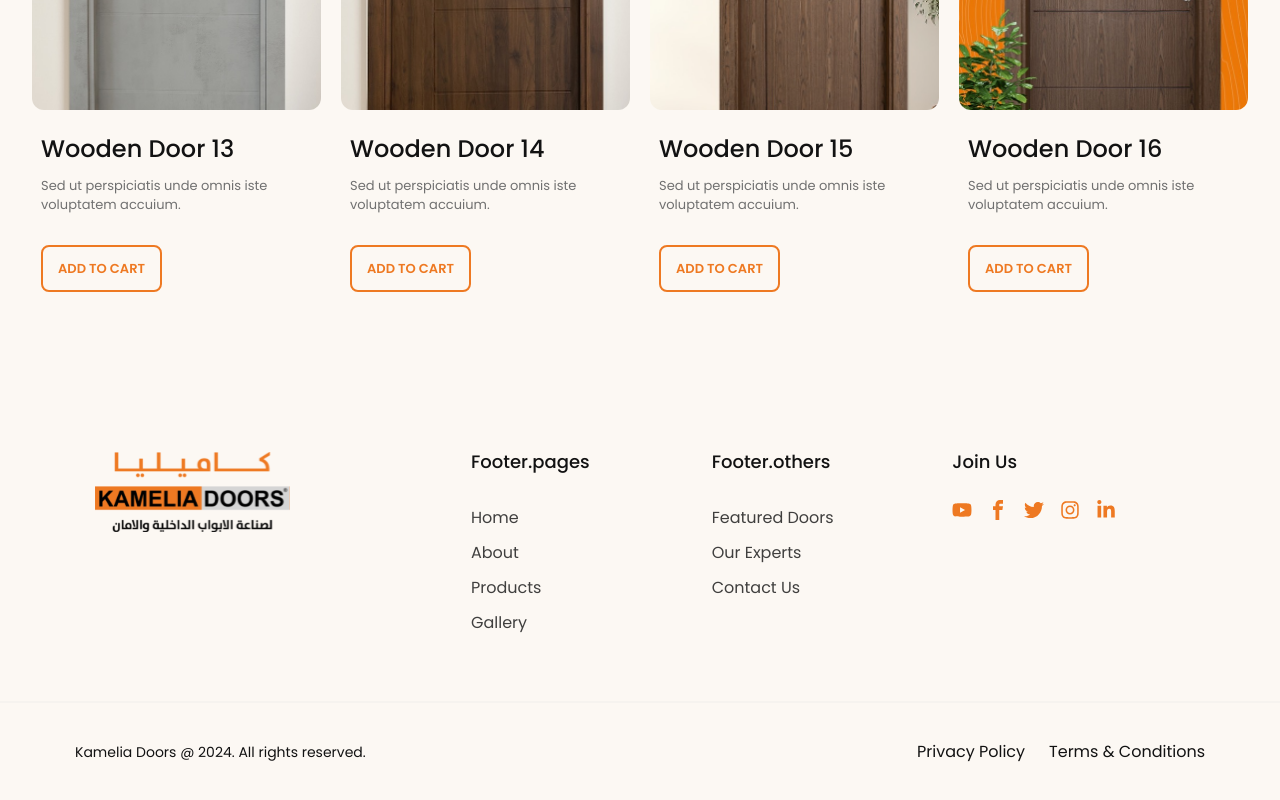
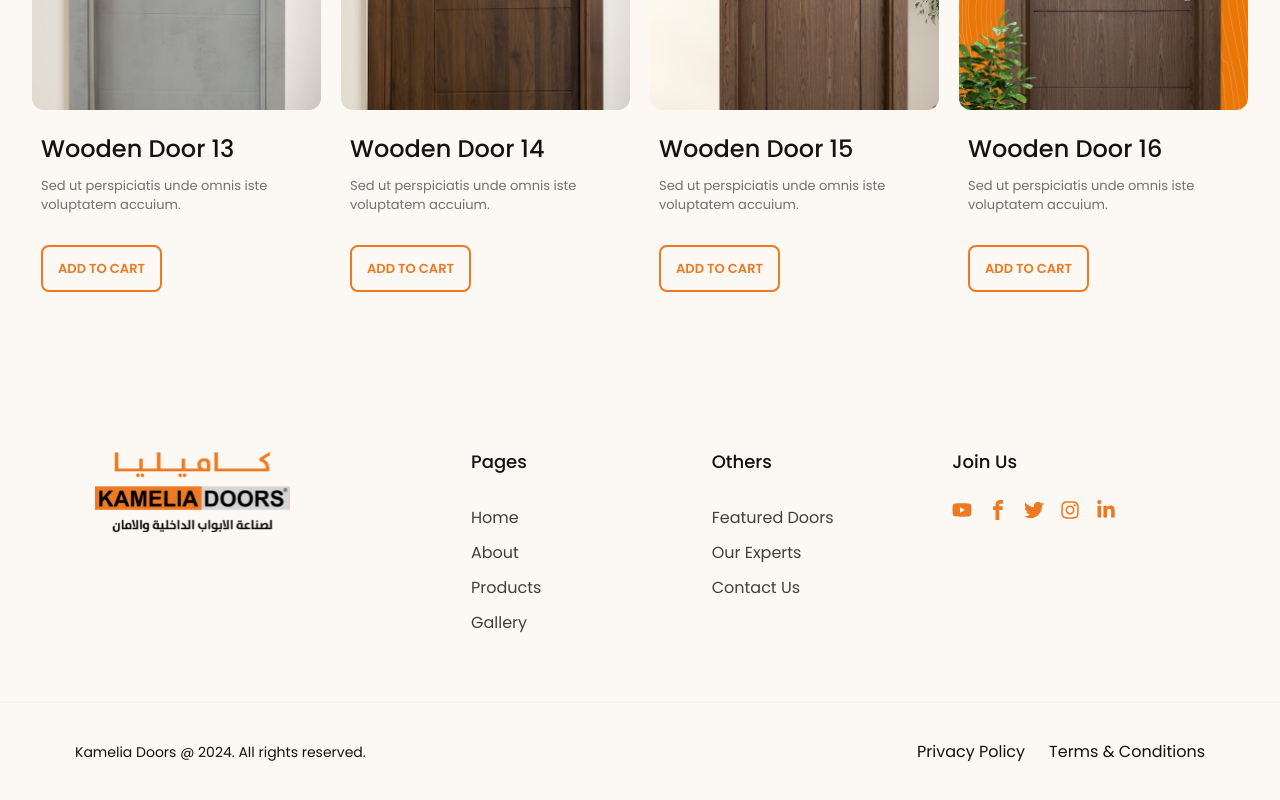
Before and after one commit to ShaYri12/kamelia-doors, a Next.js app: page /products in a window 1280 px wide. Shown: the part 2152-2952 px from the top of the page. Built offline with nearby package versions, Linux system fonts and the light colour scheme.

Commit message:
direction changes with the languages

```diff
--- a/app/components/DifferentWood.js
+++ b/app/components/DifferentWood.js
@@ -7,6 +7,7 @@ import "swiper/css/pagination";
 
 import { EffectCoverflow, Pagination } from "swiper/modules";
 import { useTranslation } from "react-i18next";
+import { i18n } from "next-i18next";
 
 const woodMaterials = [
   "/assets/wood-1.png",
@@ -64,7 +65,10 @@ export default function DifferentWood() {
   };
 
   return (
-    <div className="bg-[#FCF8F3] px-5 md:px-10 py-[40px] md:py-[80px] w-full">
+    <div
+      dir="ltr"
+      className="bg-[#FCF8F3] px-5 md:px-10 py-[40px] md:py-[80px] w-full"
+    >
       <div className="text-center">
         <h1 className="text-[#1B1717] text-[20px] sm:text-[40px] sm:leading-[50px] tracking-[7%] font-bold uppercase mb-2">
           {t("DifferentWood.different_wood_materials")}{" "}
--- a/app/components/LanguageSwitcher.js
+++ b/app/components/LanguageSwitcher.js
@@ -1,8 +1,8 @@
-'use client';
-import { useState } from 'react';
-import { useTranslation } from 'react-i18next';
-import i18n from '../../public/locales/i18n';
-import { FaGlobeAmericas, FaGlobeAsia } from 'react-icons/fa'; // Import icons
+"use client";
+import { useState, useEffect } from "react";
+import { useTranslation } from "react-i18next";
+import i18n from "../../public/locales/i18n";
+import { FaGlobeAmericas, FaGlobeAsia } from "react-icons/fa"; // Import icons
 
 const LanguageSwitcher = () => {
   const { t } = useTranslation();
@@ -12,18 +12,26 @@ const LanguageSwitcher = () => {
   const changeLanguage = (lng) => {
     i18n.changeLanguage(lng);
     setIsOpen(false); // Close dropdown after selection
+
+    // Update the direction based on the selected language
+    document.documentElement.dir = lng === "ar" ? "rtl" : "ltr";
   };
+
+  // Update the direction on initial render
+  useEffect(() => {
+    document.documentElement.dir = currentLanguage === "ar" ? "rtl" : "ltr";
+  }, [currentLanguage]);
 
   return (
     <div className="relative inline-block text-left min-w-[110px]">
-            <div className='min-h-full'>
+      <div className="min-h-full">
         <button
           onClick={() => setIsOpen(!isOpen)}
           className="w-full rounded-md border py-3 border-gray-300 shadow-sm px-3 bg-white text-sm font-medium text-gray-700 hover:bg-gray-50 flex items-center justify-between"
           aria-expanded={isOpen}
           aria-haspopup="true"
         >
-                    {currentLanguage === 'en' ? (
+          {currentLanguage === "en" ? (
             <>
               <FaGlobeAmericas className="mr-2 min-w-[18px]" /> English
             </>
@@ -37,10 +45,18 @@ const LanguageSwitcher = () => {
 
       {isOpen && (
         <div className="absolute text-center right-0 z-10 mt-2 w-full shadow-lg bg-white ring-1 ring-black ring-opacity-5">
-                    <div className="" role="menu" aria-orientation="vertical" aria-labelledby="options-menu">
+          <div
+            className=""
+            role="menu"
+            aria-orientation="vertical"
+            aria-labelledby="options-menu"
+          >
             <button
-                            onClick={() => changeLanguage('en')}
-                            className={`w-full py-2 text-sm flex items-center justify-between gap-2 px-2.5 ${currentLanguage === 'en' ? 'bg-primaryColor text-white' : 'text-gray-700 hover:bg-gray-100'
+              onClick={() => changeLanguage("en")}
+              className={`w-full py-2 text-sm flex items-center justify-between gap-2 px-2.5 ${
+                currentLanguage === "en"
+                  ? "bg-primaryColor text-white"
+                  : "text-gray-700 hover:bg-gray-100"
               }`}
               role="menuitem"
             >
@@ -48,8 +64,11 @@ const LanguageSwitcher = () => {
               English
             </button>
             <button
-                            onClick={() => changeLanguage('ar')}
-                            className={`w-full py-2 text-sm flex items-center justify-between gap-2 px-2.5 ${currentLanguage === 'ar' ? 'bg-primaryColor text-white' : 'text-gray-700 hover:bg-gray-100'
+              onClick={() => changeLanguage("ar")}
+              className={`w-full py-2 text-sm flex items-center justify-between gap-2 px-2.5 ${
+                currentLanguage === "ar"
+                  ? "bg-primaryColor text-white"
+                  : "text-gray-700 hover:bg-gray-100"
               }`}
               role="menuitem"
             >
--- a/app/components/OurProjectGallery.js
+++ b/app/components/OurProjectGallery.js
@@ -11,8 +11,8 @@ export default function OurProjectGallery() {
     {
       id: 2,
       src: "/assets/project-gallery-2.png",
-      title: t("door2.title"),
-      details: t("door2.details"),
+      title: t("OurProjectGallery.door2.title"),
+      details: t("OurProjectGallery.door2.details"),
     },
     { id: 3, src: "/assets/project-gallery-3.png" },
     { id: 4, src: "/assets/project-gallery-4.png" },
--- a/public/locales/ar/common.json
+++ b/public/locales/ar/common.json
@@ -83,6 +83,8 @@
     "get_free_quote": "احصل على عرض أسعار مجاني"
   },
   "Footer": {
+    "pages": "الصفحات",
+    "others": "أخرى",
     "home": "الرئيسية",
     "about": "حول",
     "products": "المنتجات",
--- a/public/locales/en/common.json
+++ b/public/locales/en/common.json
@@ -83,6 +83,8 @@
     "get_free_quote": "Get a Free Quote"
   },
   "Footer": {
+    "pages": "Pages",
+    "others": "Others",
     "home": "Home",
     "about": "About",
     "products": "Products",
```
Lines whose indentation alone changed are shown as unchanged.
